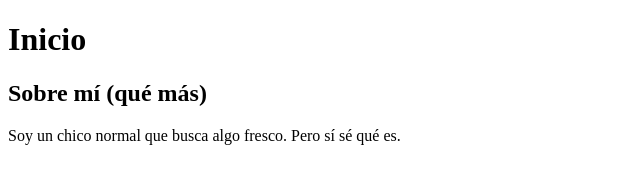
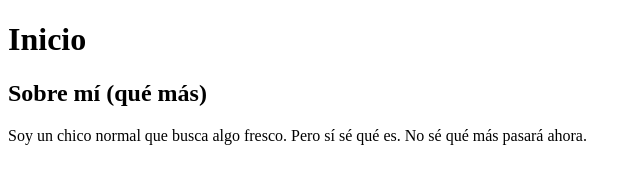
Before and after one commit to alanvazquez/alanvazquez, a plain HTML site: page index.html in a window 1280 px wide. Shown: the whole page, without its empty margins (0-640 px from the left). Drawn offline with Linux system fonts and the light colour scheme.

Commit message:
Added more text

```diff
--- a/index.html
+++ b/index.html
@@ -9,7 +9,7 @@
   <body>
     <h1>Inicio</h1>
     <h2>Sobre mí (qué más)</h2>
-    <p>Soy un chico normal que busca algo fresco. Pero sí sé qué es.</p>
+    <p>Soy un chico normal que busca algo fresco. Pero sí sé qué es. No sé qué más pasará ahora.</p>
   </body>
 
 </html>
```
